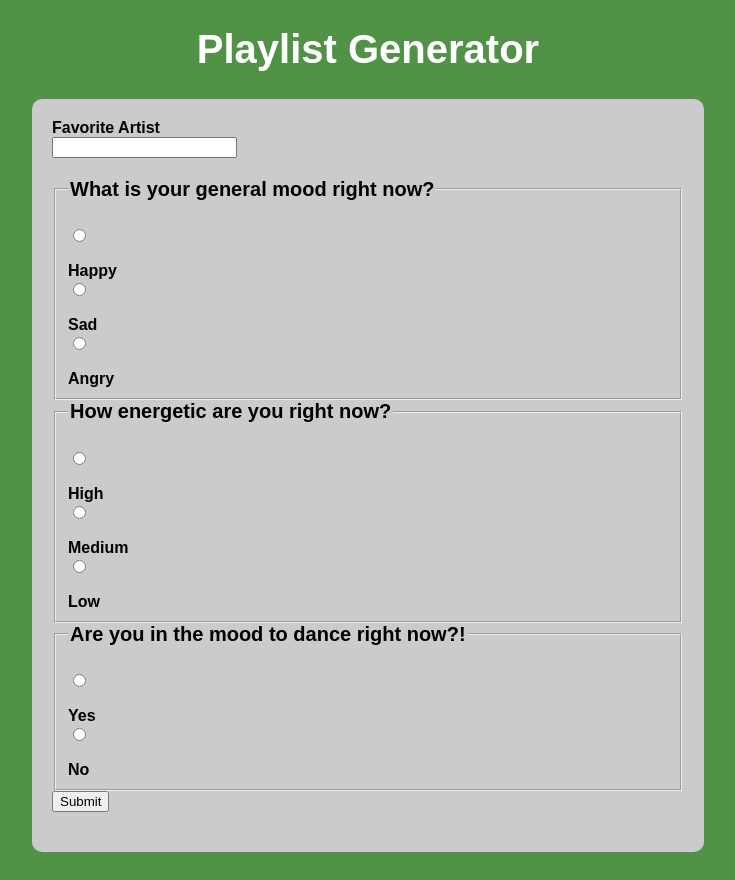
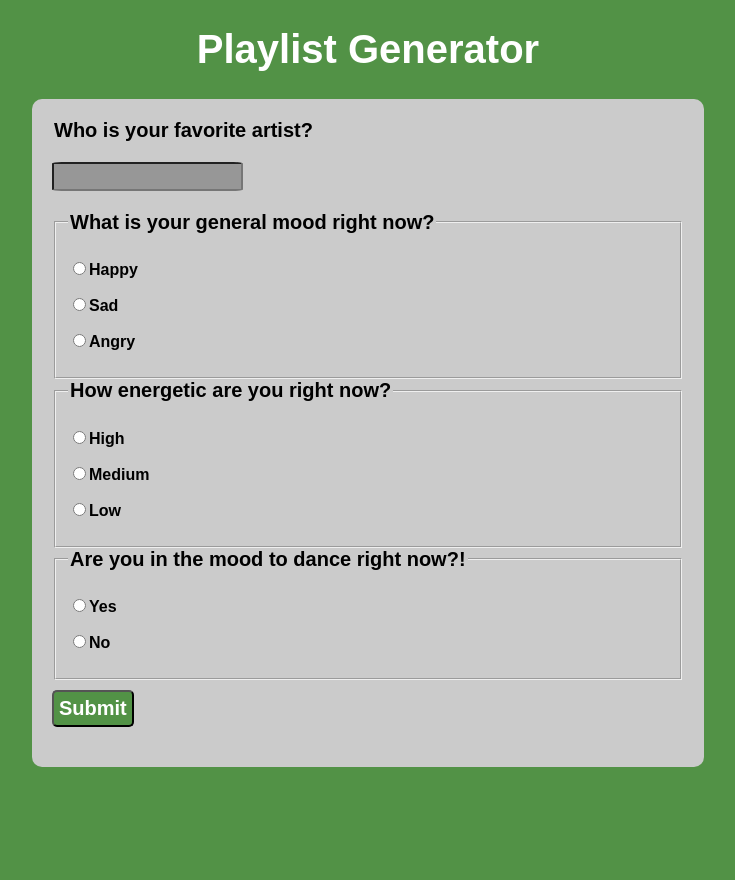
Before and after one commit to sirus-the-beaver/playlist-generator, a Flask app: page / in a window 1280 px wide. Shown: the whole page, without its empty margins (272-1007 px from the left). After the commit the page ends 767 px from the top, so only its background shows below. Run offline with Flask 3, Linux system fonts and the light colour scheme.

Commit message:
Put the inputs within the label tags

```diff
--- a/app/templates/index.html
+++ b/app/templates/index.html
@@ -9,34 +9,27 @@
 <body>
     <h1>Playlist Generator</h1>
     <form method="post">
-        <label for="artist">Favorite Artist</label>
-        <input type="text" name="artist" id="artist" autocomplete="off">
+        <legend>Who is your favorite artist?</legend>
+        <label for="artist"></label>
+        <input class="text-box" type="text" name="artist" id="artist" autocomplete="off">
         <fieldset>
             <legend>What is your general mood right now?</legend>
-            <input type="radio" name="mood" id="happy" value="happy">
-            <label class="block" for="happy">Happy</label>
-            <input type="radio" name="mood" id="sad" value="sad">
-            <label class="block" for="sad">Sad</label>
-            <input type="radio" name="mood" id="angry" value="angry">
-            <label class="block" for="angry">Angry</label>
+            <label for="happy"><input type="radio" name="mood" id="happy" value="happy">Happy</label>
+            <label for="sad"><input type="radio" name="mood" id="sad" value="sad">Sad</label>
+            <label for="angry"><input type="radio" name="mood" id="angry" value="angry">Angry</label>
         </fieldset>
         <fieldset>
             <legend>How energetic are you right now?</legend>
-            <input type="radio" name="energy" id="high" value="high">
-            <label class="block" for="high">High</label>
-            <input type="radio" name="energy" id="medium" value="medium">
-            <label class="block" for="medium">Medium</label>
-            <input type="radio" name="energy" id="low" value="low">
-            <label class="block" for="low">Low</label>
+            <label class="block" for="high"><input type="radio" name="energy" id="high" value="high">High</label>
+            <label class="block" for="medium"><input type="radio" name="energy" id="medium" value="medium">Medium</label>
+            <label class="block" for="low"><input type="radio" name="energy" id="low" value="low">Low</label>
         </fieldset>
         <fieldset>
             <legend>Are you in the mood to dance right now?!</legend>
-            <input type="radio" name="dance" id="yes" value="yes">
-            <label class="block" for="yes">Yes</label>
-            <input type="radio" name="dance" id="no" value="no">
-            <label class="block" for="no">No</label>
+            <label class="block" for="yes"><input type="radio" name="dance" id="yes" value="yes">Yes</label>
+            <label class="block" for="no"><input type="radio" name="dance" id="no" value="no">No</label>
         </fieldset>
-        <input type="submit" value="Submit">
+        <input class="submit" type="submit" value="Submit">
     </form>
 </body>
 </html>
```
